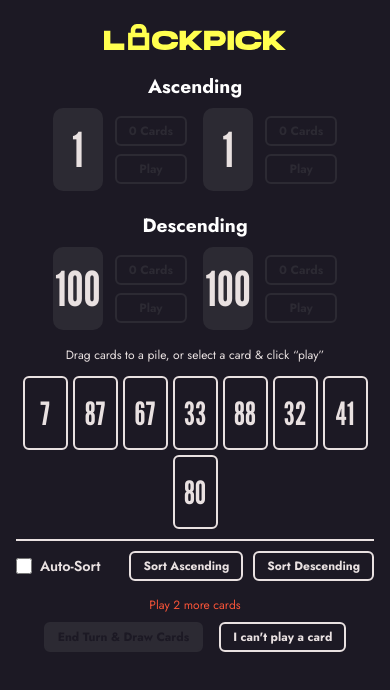
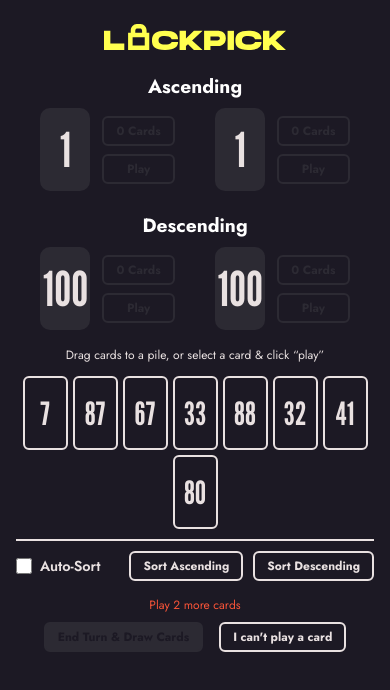
Before and after one commit to simonproudfootxyz/lockpick, a React (Create React App) app: page /game/1 in a window 390 px wide. Shown: the top 690 px of the page. Built offline with nearby package versions, Linux system fonts and the light colour scheme; no server answers.

Commit message:
- tweaks to mobile

```diff
--- a/src/Game.css
+++ b/src/Game.css
@@ -644,6 +644,7 @@
   .piles-row {
     padding: 0;
     border: none;
+    justify-content: space-evenly;
   }
 
   /* Player */
--- a/src/Game.js
+++ b/src/Game.js
@@ -382,7 +382,6 @@ const Game = () => {
   };
   const windowSize = useWindowSize();
   const isMobile = windowSize?.width < 768;
-  console.log({ isMobile });
 
   if (!gameState) {
     return (
```
